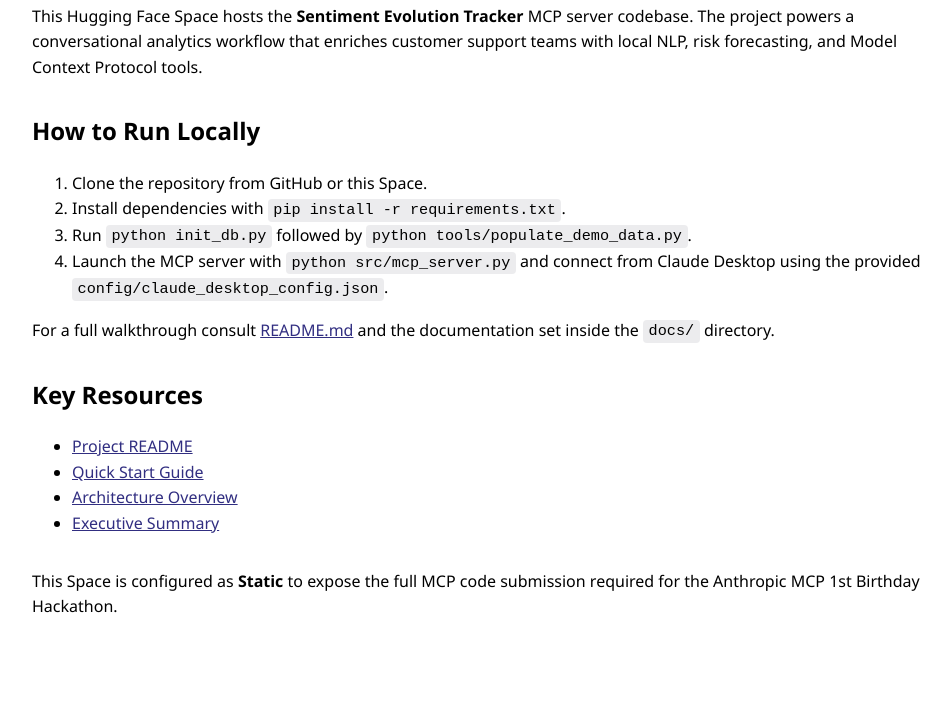
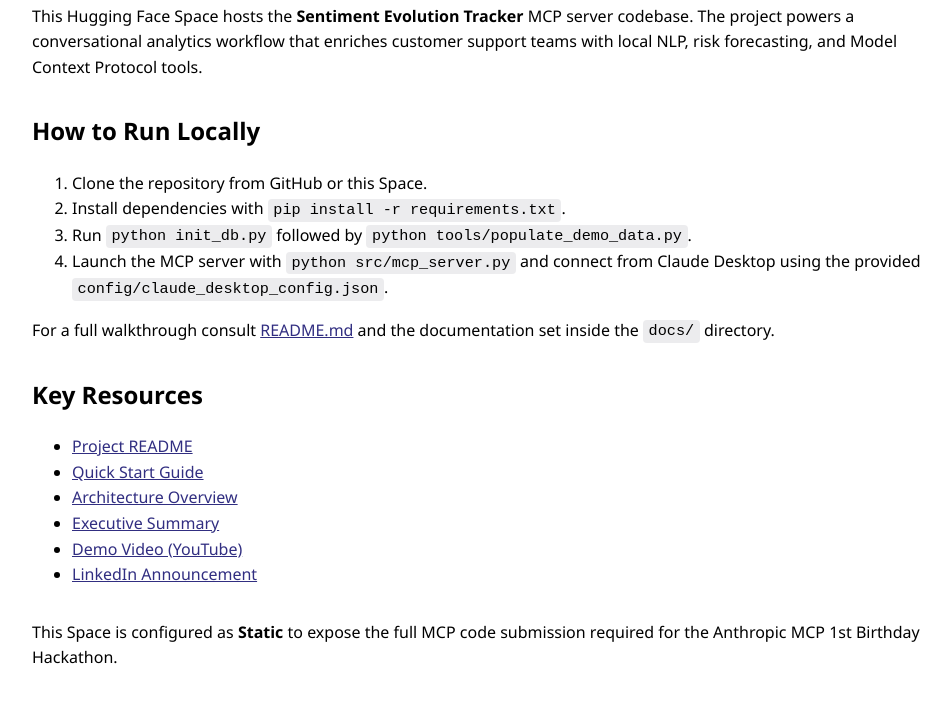
Before and after one commit to RubenReyesss/mcp-nlp-analytics, a plain HTML site: page index.html in a window 1280 px wide. Shown: the part 101-804 px from the top of the page, without its empty margins (0-951 px from the left). Drawn offline with Linux system fonts and the light colour scheme.

Commit message:
docs: add video and social links to Space landing page

```diff
--- a/index.html
+++ b/index.html
@@ -67,6 +67,12 @@
           <li><a href="docs/QUICK_START.md">Quick Start Guide</a></li>
           <li><a href="docs/ARCHITECTURE.md">Architecture Overview</a></li>
           <li><a href="docs/EXECUTIVE_SUMMARY.md">Executive Summary</a></li>
+          <li><a href="https://youtu.be/h2tNu2KTPQk">Demo Video (YouTube)</a></li>
+          <li>
+            <a href="https://www.linkedin.com/posts/rubenreyesparra_mcp-nlp-analytics-a-hugging-face-space-activity-7400976539959390208-SG3Q"
+              >LinkedIn Announcement</a
+            >
+          </li>
         </ul>
       </section>
       <section>
```
